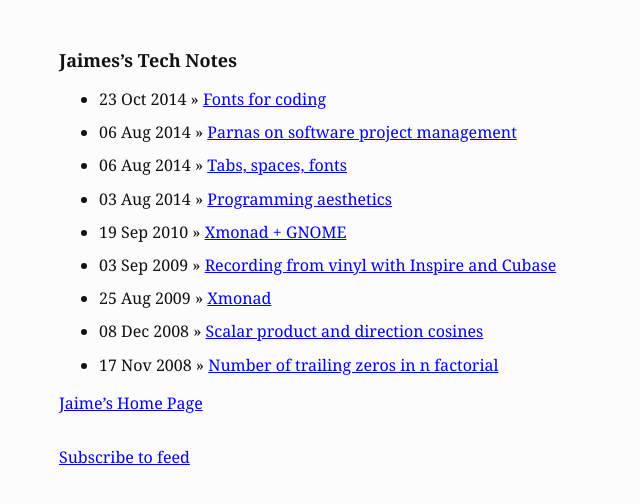
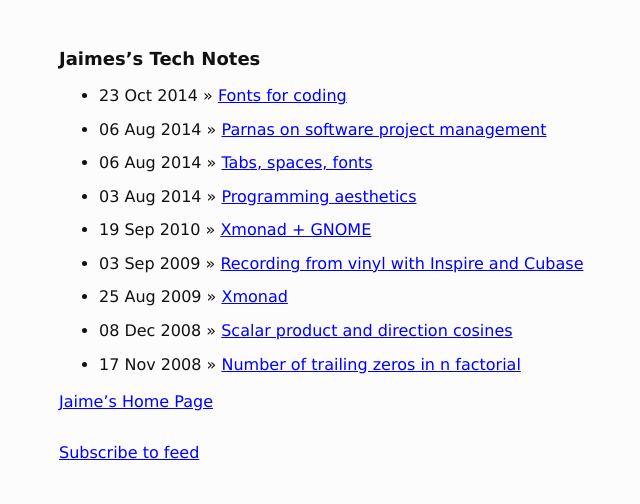
Before and after one commit to jsilvela/jsilvela.github.io, a Jekyll site: the page built from index.html, in a window 1280 px wide. Shown: the top 504 px of the page, without its empty margins (293-933 px from the left). Built offline with Jekyll 4.4.1, drawn with Linux system fonts in a browser that asks for light colours.

Commit message:
verdanize

```diff
--- a/css/basic.css
+++ b/css/basic.css
@@ -4,7 +4,7 @@
 	margin-top: 3em;
 	margin-bottom: 3em;
 	max-width: 36em;
-	font-family: Charter, Georgia, serif;
+	font-family: Verdana, sans-serif;
 	text-rendering: optimizeLegibility;
 }
 
@@ -40,10 +40,10 @@
 
 li {
 	margin-bottom: 0.7em;
-}
+	line-height: 1.4;}
 
 p, q {
-	line-height: 1.45;
+	line-height: 1.55;
 }
 
 em, q {
```
